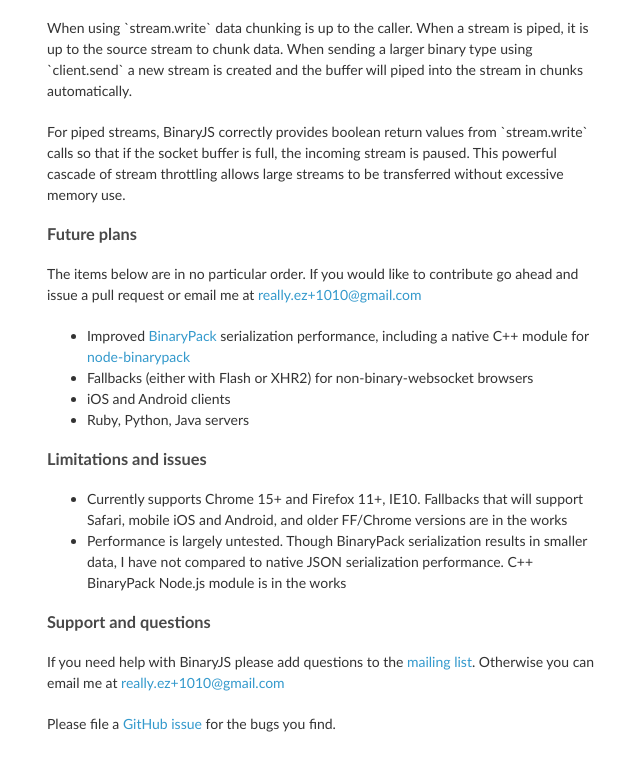
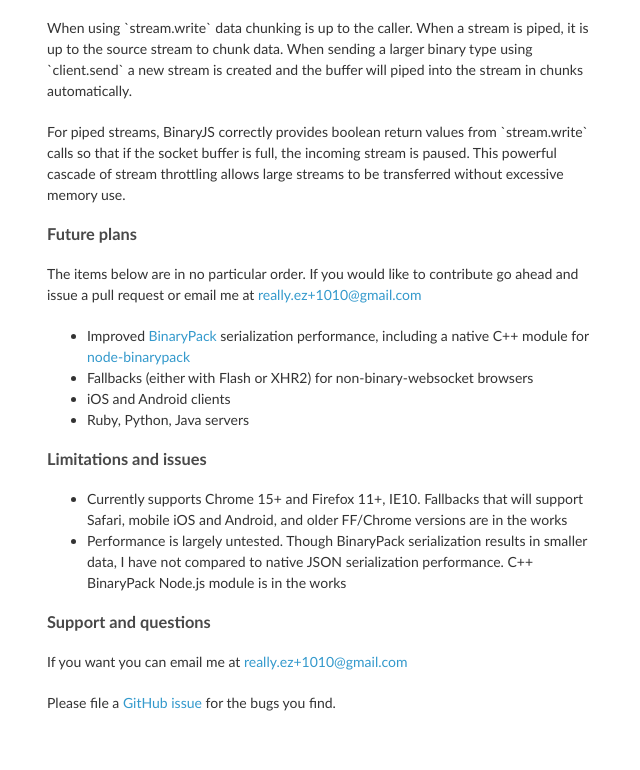
Before and after one commit to binaryjs/binaryjs.github.com, a plain HTML site: page index.html in a window 1280 px wide. Shown: the part 1765-2535 px from the top of the page, without its empty margins (473-1113 px from the left). Drawn offline with Linux system fonts and the light colour scheme.

Commit message:
remove mailing list ref

```diff
--- a/index.html
+++ b/index.html
@@ -105,7 +105,7 @@ client.on('open', function(stream){
 
       </ul>
       <h3>Support and questions</h3>
-      <p>If you need help with BinaryJS please add questions to the <a href="http://groups.google.com/group/binaryjs-group">mailing list</a>. Otherwise you can email me at <a href="mailto:really.ez+1010@gmail.com">really.ez+1010@gmail.com</a></p>
+      <p>If you want you can email me at <a href="mailto:really.ez+1010@gmail.com">really.ez+1010@gmail.com</a></p>
       <p>Please file a <a href="https://github.com/binaryjs/binaryjs/issues">GitHub issue</a> for the bugs you find.</p>
       </section>
       <footer>
```
